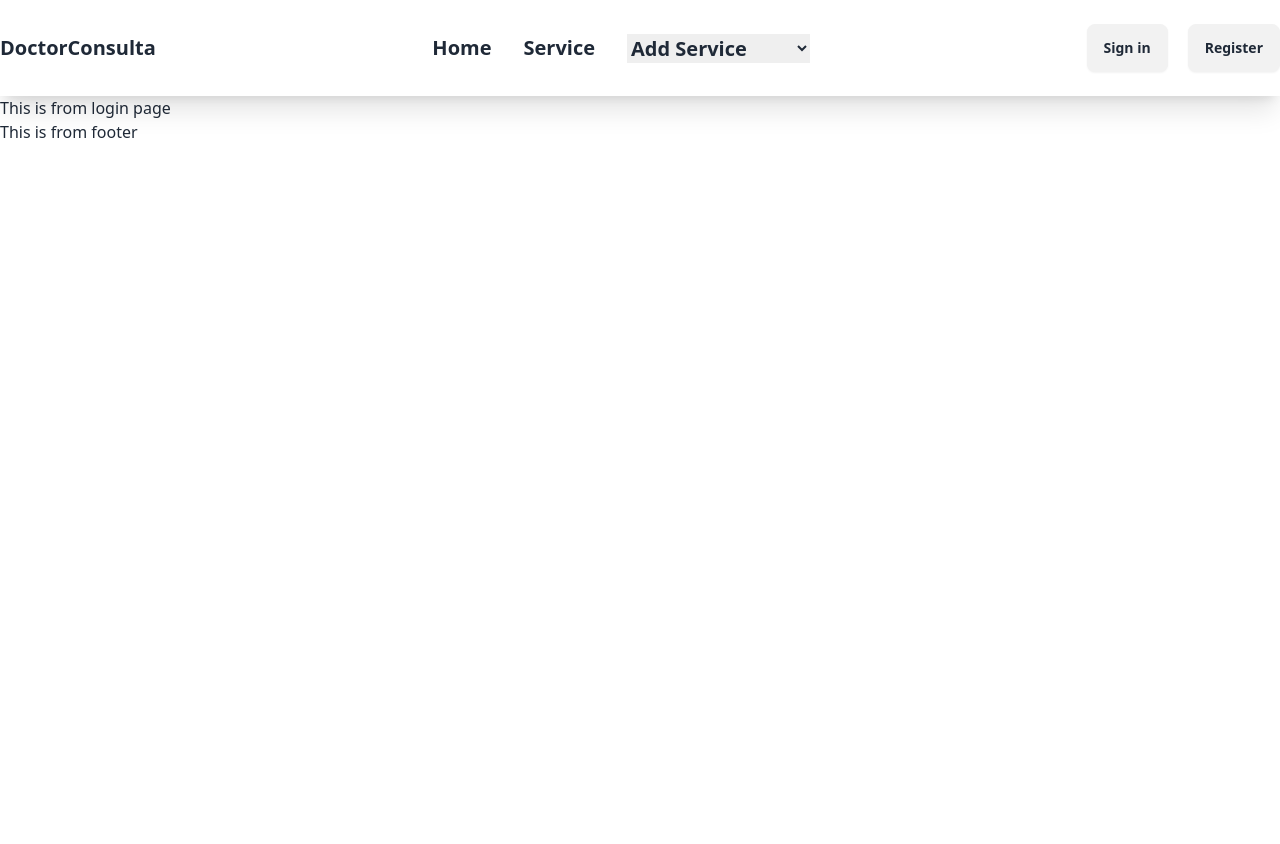
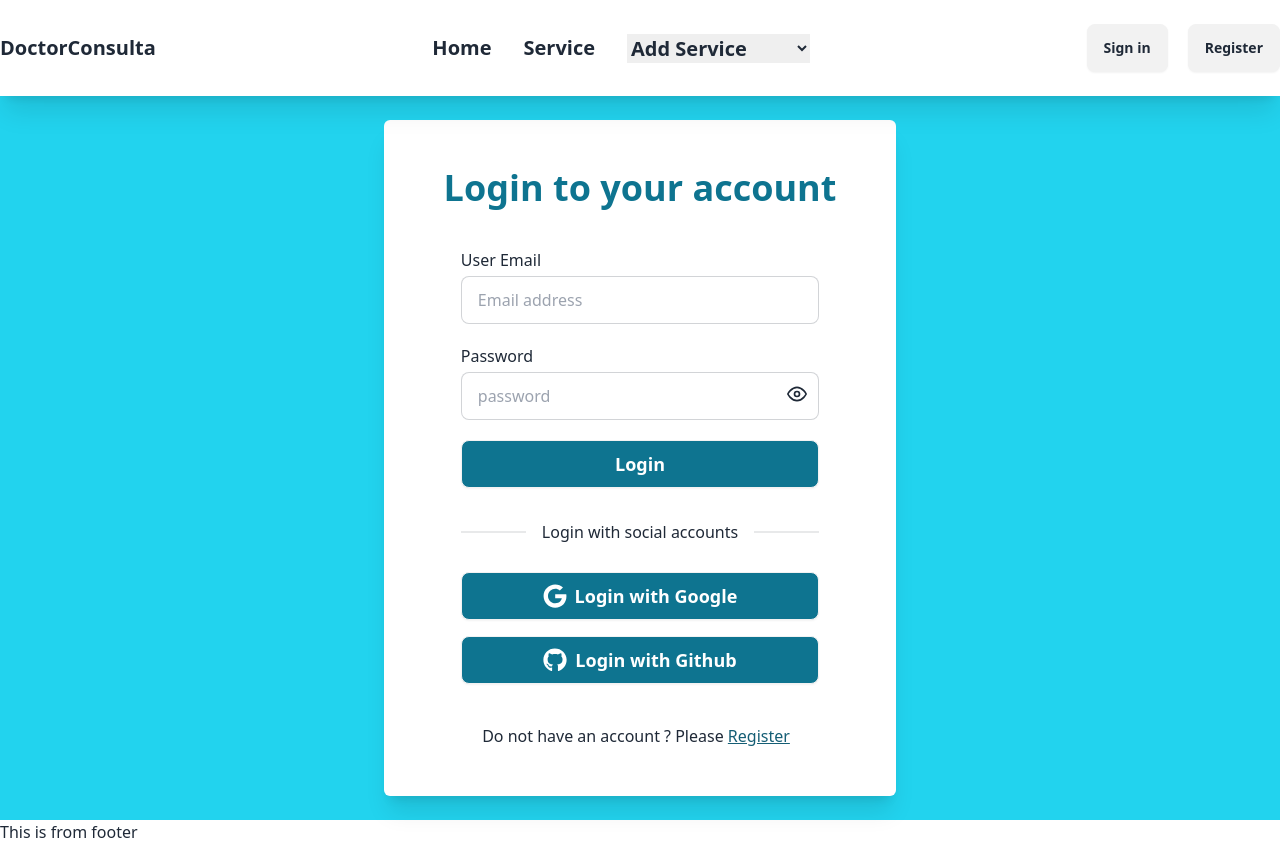
Before and after one commit to tofayeLL/DoctorConsulta-client, a React (Vite) app: page /login in a window 1280 px wide. Before the commit the page ends 800 px from the top, so only its background shows below. Built offline with nearby package versions, Linux system fonts and the light colour scheme.

Commit message:
addde login section login form

```diff
--- a/package.json
+++ b/package.json
@@ -14,7 +14,9 @@
     "match-sorter": "^6.3.4",
     "react": "^18.2.0",
     "react-dom": "^18.2.0",
+    "react-icons": "^5.2.1",
     "react-router-dom": "^6.23.0",
+    "react-toastify": "^10.0.5",
     "sort-by": "^1.2.0"
   },
   "devDependencies": {
--- a/src/pages/Login/Login.jsx
+++ b/src/pages/Login/Login.jsx
@@ -1,9 +1,93 @@
+import { useState } from "react";
+import { FaGithub, FaGoogle } from "react-icons/fa";
+import { FiEye, FiEyeOff } from "react-icons/fi";
+import { Link } from "react-router-dom";
 
 
 const Login = () => {
+    const [showPass, setShowPass] = useState(false);
+
+    const handleLogin = (e) => {
+        e.preventDefault()
+        const form = e.target;
+        const email = form.email.value;
+        const password = form.password.value;
+        console.log(email, password);
+    }
+
+
+
+
+
+
+
     return (
         <div>
-            <h1>This is from login page</h1>
+
+
+            <div className="flex flex-col  justify-center items-center bg-cyan-400 ">
+
+
+                <div className="flex flex-col justify-center  w-full max-w-lg  mx-auto space-y-4 my-6 bg-white shadow-xl lg:px-0 px-5  lg:py-12 py-6 rounded-md" >
+
+
+
+                    <div className=" mx-auto text-cyanbg-cyan-500">
+                        <h1 className="lg:text-4xl text-xl text-cyan-700 font-bold mb-6 ">Login to your account</h1>
+                    </div>
+
+
+                    <form onSubmit={handleLogin} className="lg:w-[70%] w-full mx-auto space-y-5 rounded-lg " >
+
+                        <div>
+                            <p className="mb-1 font-medium">User Email</p>
+                            <input type="email" name="email" placeholder="Email address" className="input input-bordered w-full" required />
+                        </div>
+
+                        <div >
+                            <p className="mb-1 font-medium"> Password</p>
+
+                            <div className="relative">
+                                <input type={showPass ? 'text' : 'password'} name="password" placeholder="password" className="input input-bordered w-full" required />
+
+                                <span onClick={() => setShowPass(!showPass)} className="absolute top-3 right-3">{showPass ? <FiEyeOff className="text-xl" ></FiEyeOff> : <FiEye className="text-xl"></FiEye>}</span>
+
+                            </div>
+                        </div>
+
+
+                        <div>
+                            <button className="btn text-white text-lg w-full bg-cyan-700" type="submit">Login</button>
+                        </div>
+
+                        <div className="flex flex-col w-full border-opacity-50 ">
+
+                            <div className="divider">Login with social accounts</div>
+
+                        </div>
+
+
+                    </form>
+
+
+
+                    <div className="lg:w-[70%] w-full mx-auto" >
+                        <Link><button  className="btn w-full bg-cyan-700 text-white"><FaGoogle className="text-2xl" ></FaGoogle> <span className="text-lg">Login with Google</span></button></Link>
+                    </div>
+
+                    <div className="lg:w-[70%] w-full mx-auto">
+                        <Link><button  className="btn w-full bg-cyan-700 text-white"><FaGithub className="text-2xl"></FaGithub><span className="text-lg">Login with Github</span></button></Link>
+                    </div>
+
+
+                    <div className="text-center " >
+                        <p className="font-medium mt-6 lg:text-base text-sm mr-2">Do not have an account ?  Please <Link to={'/register'} className="btn-active text-cyan-800 btn-link">Register</Link></p>
+                    </div>
+
+
+                </div>
+            </div>
+
 
         </div>
     );
```
Also changed, not shown: 1 other file (tests, documents, lock files or other folders).
